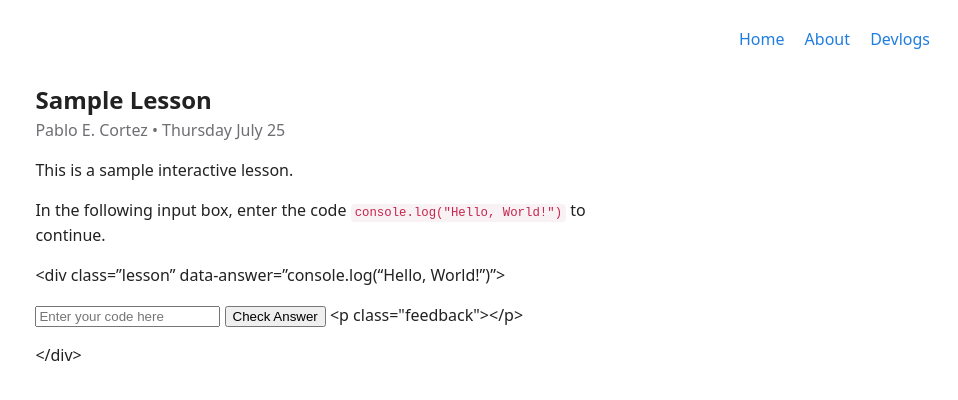
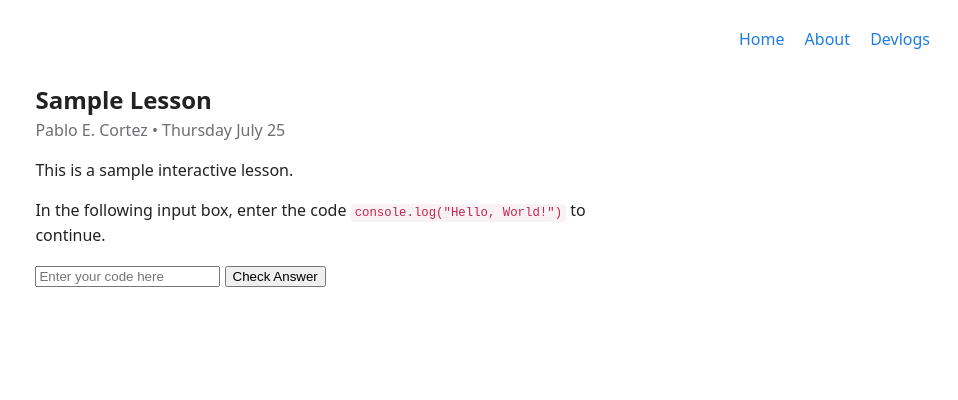
Before and after one commit to cspablocortez/cspablocortez.github.io, a Jekyll site: the page built from _posts/2024-07-25-sample-lesson.md, in a window 1280 px wide. Shown: the top 400 px of the page, without its empty margins (322-1280 px from the left). Built offline with Jekyll 4.4.1, drawn with Linux system fonts in a browser that asks for light colours; our own code applies the rules of GitHub Pages for plain Markdown files.

Commit message:
Interactive lesson post

```diff
--- a/_posts/2024-07-25-sample-lesson.md
+++ b/_posts/2024-07-25-sample-lesson.md
@@ -10,8 +11,8 @@ This is a sample interactive lesson.
 In the following input box, enter the code
 `console.log("Hello, World!")` to continue.
 
-<div class="lesson" data-answer="console.log("Hello, World!")">
 
+<div class="lesson" data-answer="console.log('HW')">
 <input type="text" class="userInput" placeholder="Enter your code here">
         <button onclick="checkAnswer(this)">Check Answer</button>
         <p class="feedback"></p>
```
Also changed, not shown: other parts of _posts/2024-07-25-sample-lesson.md (+1 -0 lines).
